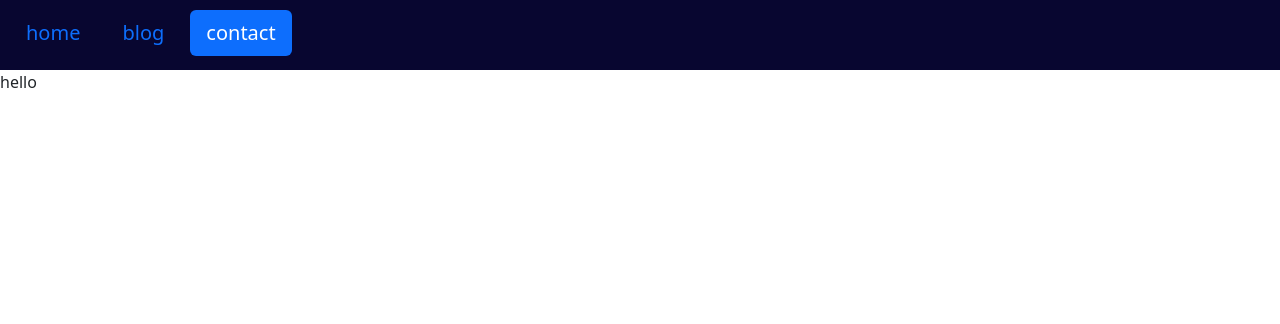
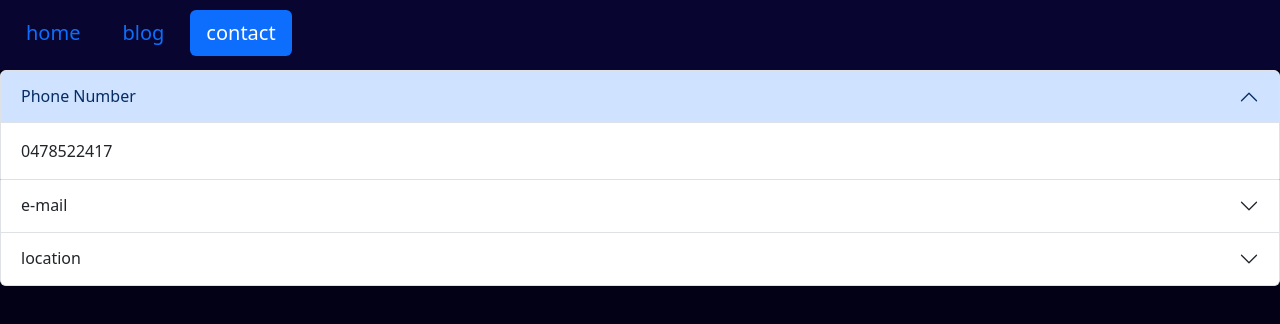
Before and after one commit to joerivhurck/repo, a plain HTML site: page bootstrap-opdracht/contact.html in a window 1280 px wide. Drawn offline with nearby package versions, Linux system fonts and the light colour scheme.

Commit message:
contact page

```diff
--- a/bootstrap-opdracht/contact.html
+++ b/bootstrap-opdracht/contact.html
@@ -3,8 +3,16 @@
   <head>
     <meta charset="UTF-8" />
     <meta name="viewport" content="width=device-width, initial-scale=1.0" />
-    <title>Document</title>
+    <title>contact</title>
   </head>
+  <style>
+    .content {
+      background-color: rgb(2, 1, 22);
+      width: 100%;
+      height: 100vh;
+
+    }
+  </style>
   <link defer rel="stylesheet" href="./navigatie.css" />
   <link
     href="https://cdn.jsdelivr.net/npm/bootstrap@5.3.0-alpha1/dist/css/bootstrap.min.css"
@@ -30,6 +38,72 @@
         <a class="nav-link active" href="contact.html">contact</a>
       </li>
     </ul>
-    <div>hello</div>
+    <div class="content">
+      <div class="accordion" id="accordionPanelsStayOpenExample">
+        <div class="accordion-item">
+          <h2 class="accordion-header" id="panelsStayOpen-headingOne">
+            <button
+              class="accordion-button"
+              type="button"
+              data-bs-toggle="collapse"
+              data-bs-target="#panelsStayOpen-collapseOne"
+              aria-expanded="true"
+              aria-controls="panelsStayOpen-collapseOne"
+            >
+              Phone Number
+            </button>
+          </h2>
+          <div
+            id="panelsStayOpen-collapseOne"
+            class="accordion-collapse collapse show"
+            aria-labelledby="panelsStayOpen-headingOne"
+          >
+            <div class="accordion-body">0478522417</div>
+          </div>
+        </div>
+        <div class="accordion-item">
+          <h2 class="accordion-header" id="panelsStayOpen-headingTwo">
+            <button
+              class="accordion-button collapsed"
+              type="button"
+              data-bs-toggle="collapse"
+              data-bs-target="#panelsStayOpen-collapseTwo"
+              aria-expanded="false"
+              aria-controls="panelsStayOpen-collapseTwo"
+            >
+              e-mail
+            </button>
+          </h2>
+          <div
+            id="panelsStayOpen-collapseTwo"
+            class="accordion-collapse collapse"
+            aria-labelledby="panelsStayOpen-headingTwo"
+          >
+            <div class="accordion-body">joerivanhurck@hotmail.be</div>
+          </div>
+        </div>
+        <div class="accordion-item">
+          <h2 class="accordion-header" id="panelsStayOpen-headingThree">
+            <button
+              class="accordion-button collapsed"
+              type="button"
+              data-bs-toggle="collapse"
+              data-bs-target="#panelsStayOpen-collapseThree"
+              aria-expanded="false"
+              aria-controls="panelsStayOpen-collapseThree"
+            >
+              location
+            </button>
+          </h2>
+          <div
+            id="panelsStayOpen-collapseThree"
+            class="accordion-collapse collapse"
+            aria-labelledby="panelsStayOpen-headingThree"
+          >
+            <div class="accordion-body">3971 heppen kanaalstraat belgium</div>
+          </div>
+        </div>
+      </div>
+    </div>
   </body>
 </html>
```
Also changed, not shown: bootstrap-opdracht/article.html (+1 -0 lines).
